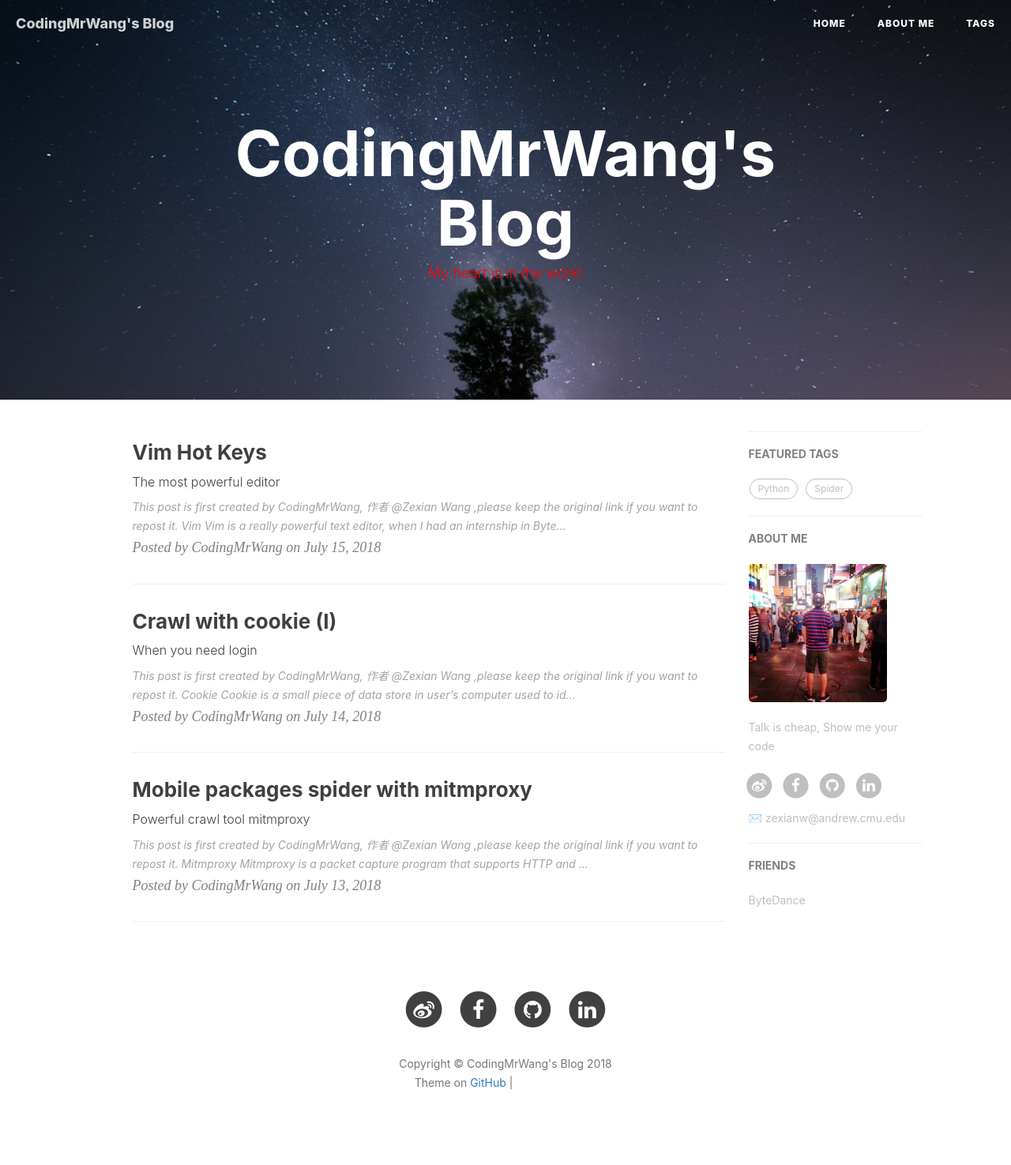
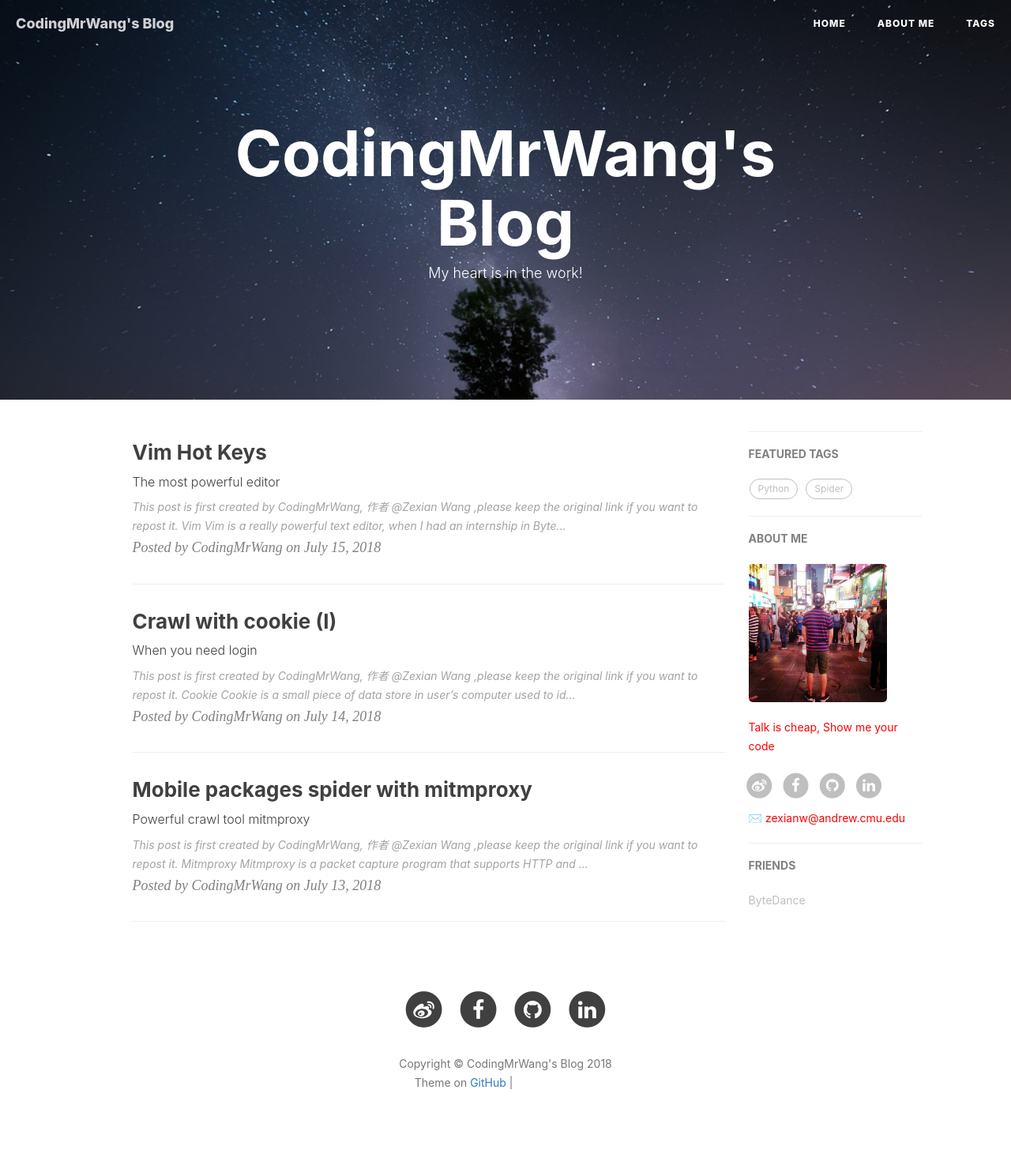
Before and after one commit to CodingMrWang/codingmrwang.github.io, a Jekyll site: the page built from index.html, in a window 1280 px wide. Shown: the whole page at 79% size. Built offline with Jekyll 4.4.1, drawn with Linux system fonts in a browser that asks for light colours; nearby versions of some CDN libraries; the list of posts is cut into pages by our own code; comment, search, counter and statistics services are not loaded; grey boxes are pictures that could not be loaded.

Commit message:
update about me description color

```diff
--- a/_layouts/page.html
+++ b/_layouts/page.html
@@ -10,7 +10,7 @@ layout: default
                 <div class="site-heading">
                     <h1>{% if page.title %}{{ page.title }}{% else %}{{ site.title }}{% endif %}</h1>
                     <!--<hr class="small">-->
-                    <span class="subheading", style="color:red">{{ page.description }}</span>
+                    <span class="subheading">{{ page.description }}</span>
                 </div>
             </div>
         </div>
@@ -108,7 +108,7 @@ layout: default
                             </a>
                         {% endif %}
                         {% if site.sidebar-about-description %}
-                            <p>{{site.sidebar-about-description}}</p>
+                            <p, style="color:red">{{site.sidebar-about-description}}</p>
                         {% endif %}
                         <!-- SNS Link -->
                         <ul class="list-inline">
```
